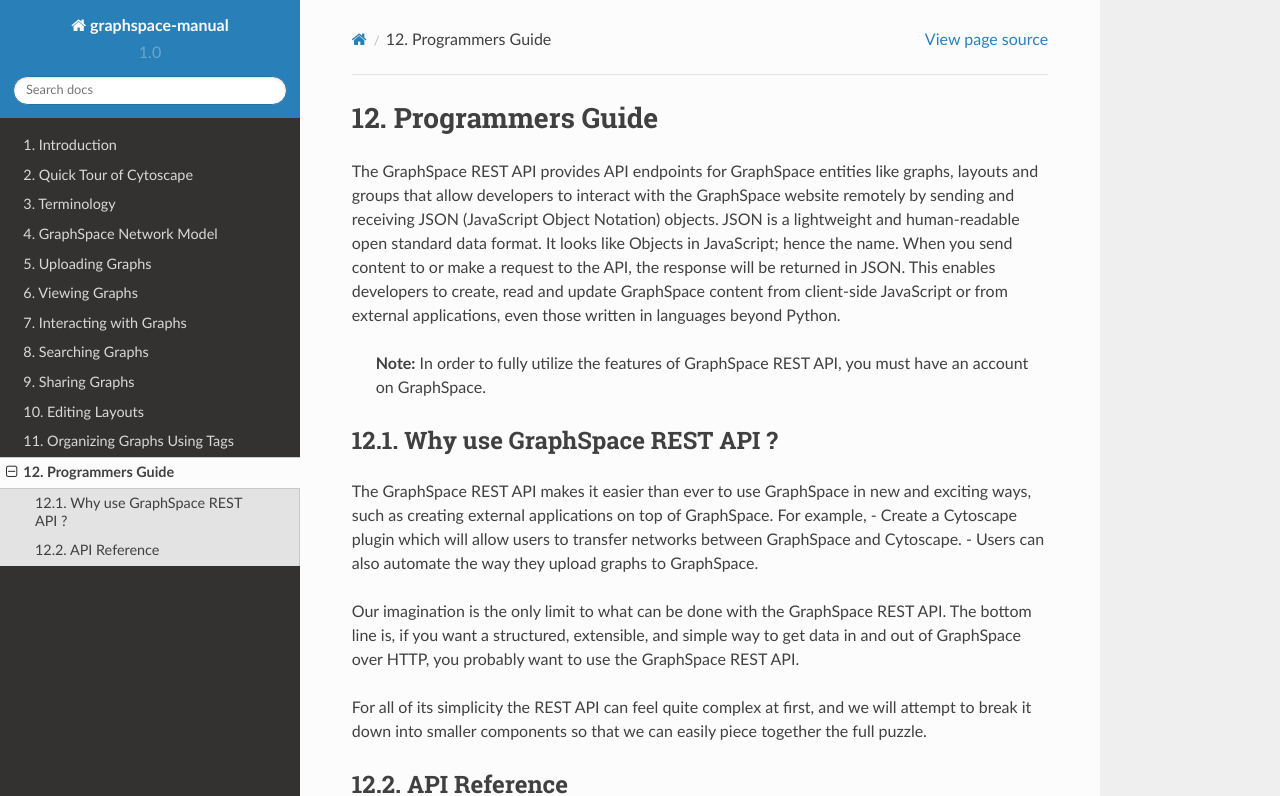
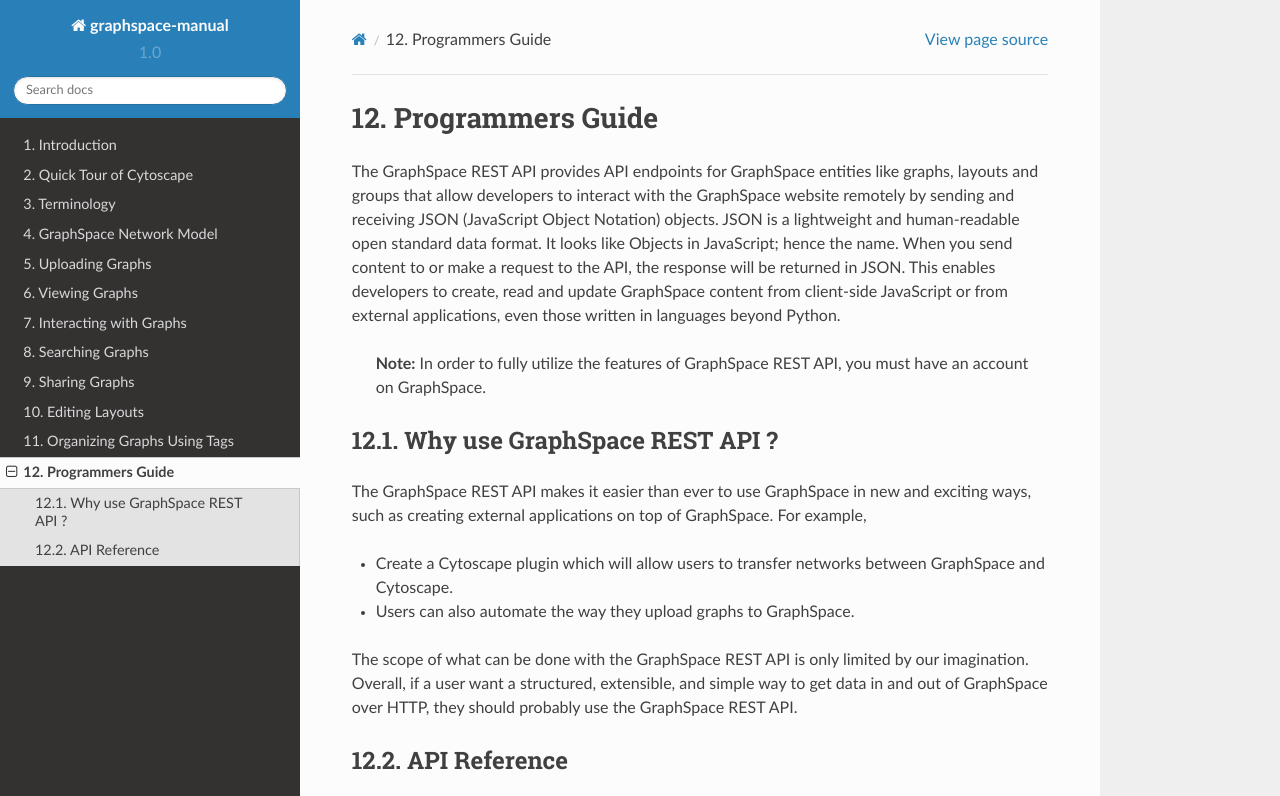
Before and after one commit to adbharadwaj/graphspace-manual, a Sphinx documentation site: the page built from docs/Programmers_Guide.md, in a window 1280 px wide and 900 px high, cut to the strip 0-796 px from the top of the window. Built offline with Sphinx 7.4.7 and the Read the Docs theme 2.0.0, drawn with Linux system fonts in a browser that asks for light colours.

Commit message:
Update Programmers_Guide.md

```diff
--- a/docs/Programmers_Guide.md
+++ b/docs/Programmers_Guide.md
@@ -7,13 +7,12 @@
 ## Why use GraphSpace REST API ?
 
 The GraphSpace REST API makes it easier than ever to use GraphSpace in new and exciting ways, such as creating external applications on top of GraphSpace. For example,
-    - Create a Cytoscape plugin which will allow users to transfer networks between GraphSpace and Cytoscape.
-    - Users can also automate the way they upload graphs to GraphSpace.
 
-Our imagination is the only limit to what can be done with the GraphSpace REST API. The bottom line is, if you want a structured, extensible, and simple way to get data in and out of GraphSpace over HTTP, you probably want to use the GraphSpace REST API.
+- Create a Cytoscape plugin which will allow users to transfer networks between GraphSpace and Cytoscape.
+- Users can also automate the way they upload graphs to GraphSpace.
 
-For all of its simplicity the REST API can feel quite complex at first, and we will attempt to break it down into smaller components so that we can easily piece together the full puzzle.
-
+The scope of what can be done with the GraphSpace REST API is only limited by our imagination. Overall, if a user want a structured, extensible, and simple way to get data in and out of GraphSpace over HTTP, they should probably use the GraphSpace REST API.
 
 ## API Reference
+
 <iframe src="http://35.163.136.54/static/api.html" style="height: 100vh;width: 100%;"></iframe>
```
